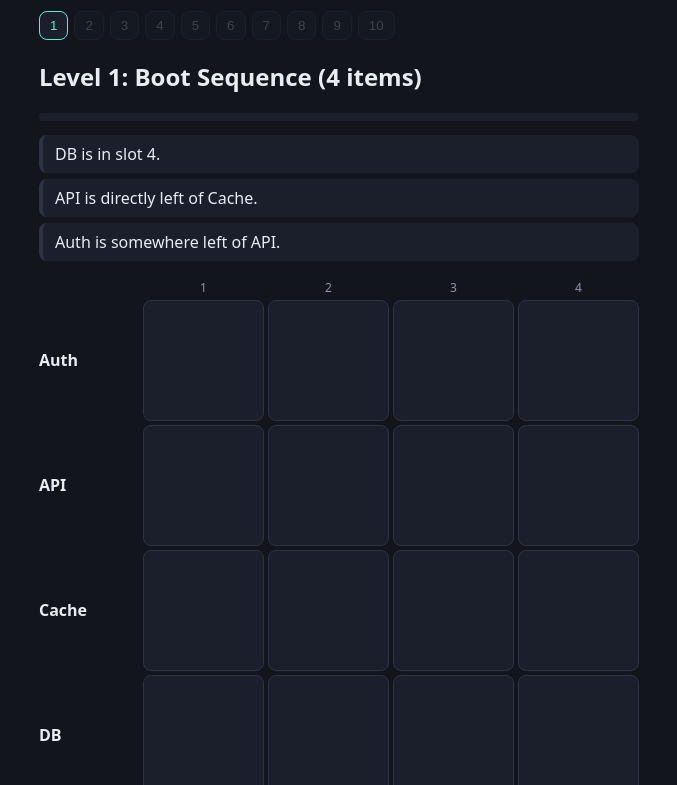
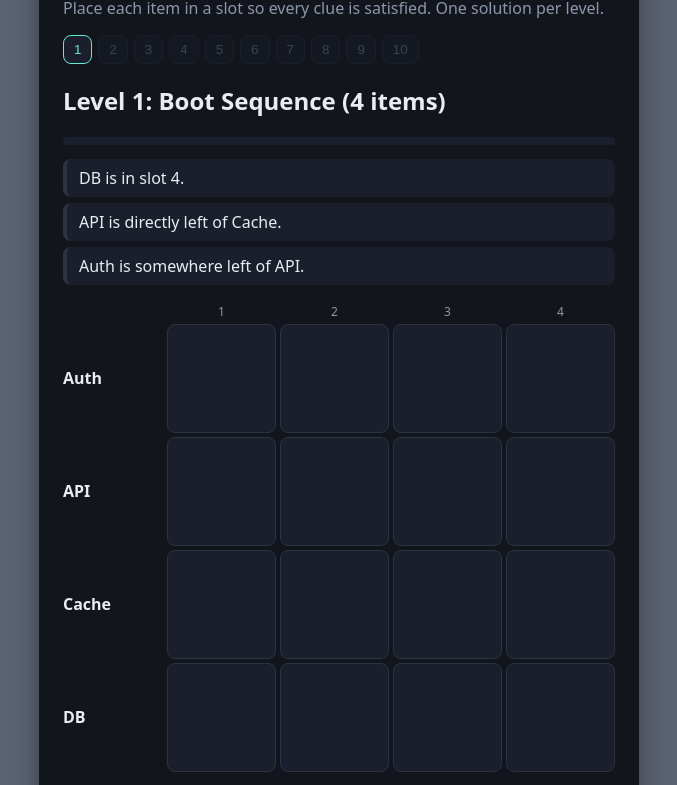
Before and after one commit to echoalfresco/grid_puzzle, a website with bundled scripts: page index.html in a window 1280 px wide. Shown: the part 98-883 px from the top of the page, without its empty margins (301-978 px from the left). Built offline with nearby package versions, Linux system fonts and the light colour scheme; some packages are replaced by stand-ins of ours.

Commit message:
Style: gray page background with dark game panel

```diff
--- a/css/style.css
+++ b/css/style.css
@@ -1,6 +1,6 @@
 *{box-sizing:border-box}
-body{margin:0;background:#12151c;color:#e8ecf3;font-family:system-ui,sans-serif;display:flex;justify-content:center}
-main{width:min(600px,94vw);padding:24px 0}
+body{margin:0;min-height:100vh;background:#5b6272;color:#e8ecf3;font-family:system-ui,sans-serif;display:flex;justify-content:center;align-items:flex-start;padding:24px 0}
+main{width:min(600px,94vw);padding:24px;background:#12151c;border-radius:16px;box-shadow:0 8px 28px rgba(0,0,0,.35)}
 h1{margin:0}.sub{color:#8d97ab;margin-top:4px}
 #levelbar{display:flex;gap:6px;margin:12px 0;flex-wrap:wrap}
 #levelbar button{padding:6px 10px;border-radius:8px;border:1px solid #2b3345;background:#1a1f2b;color:#8d97ab;cursor:pointer}
```
